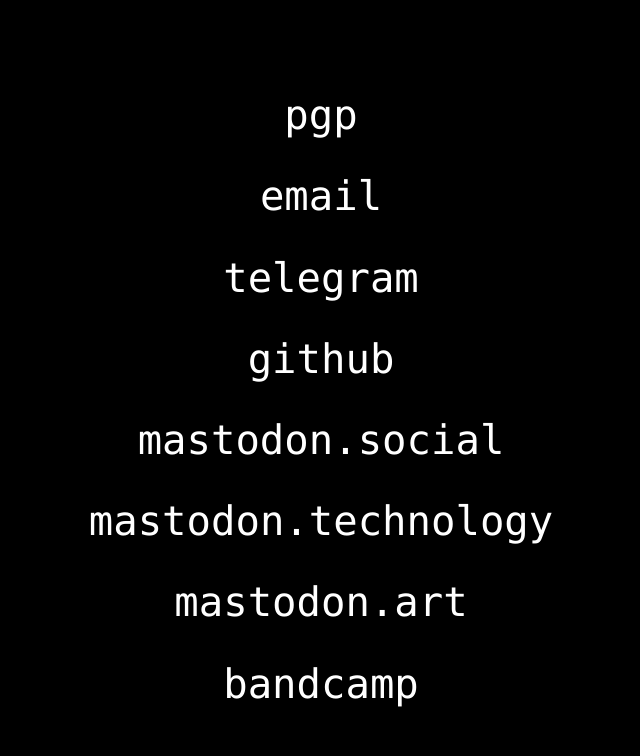
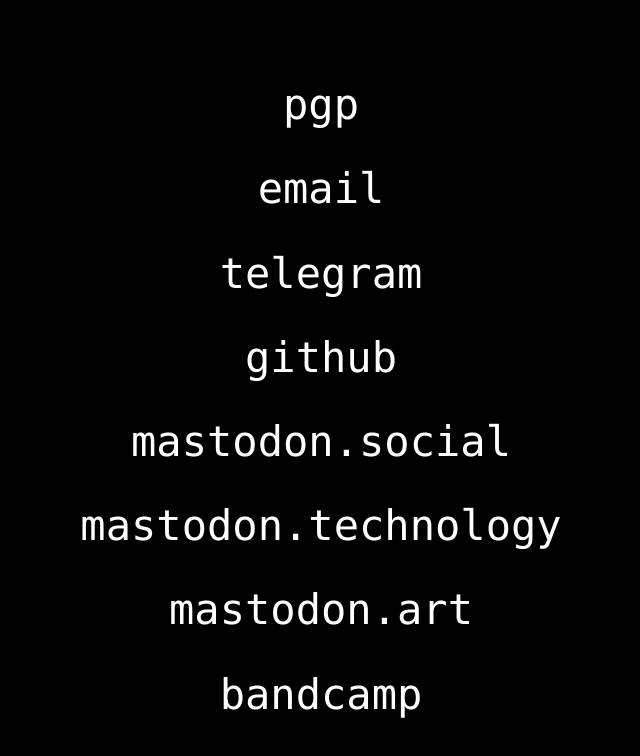
Before and after one commit to belevich/kir, a plain HTML site: page index.html in a window 1280 px wide. Shown: the whole page, without its empty margins (319-959 px from the left). Drawn offline with Linux system fonts and the light colour scheme.

Commit message:
♻️ update

```diff
--- a/index.html
+++ b/index.html
@@ -9,7 +9,7 @@
     <meta name="no-email-collection" content="http://www.unspam.com/noemailcollection/"/>
     <style>
       html {
-        font-size: calc(18px + (48 - 18) * ((100vw - 300px) / (1600 - 300)));
+        font-size: calc(24px + (48 - 24) * ((100vw - 300px) / (1600 - 300)));
         line-height: 200%;
         height: 100%;
       }
```
